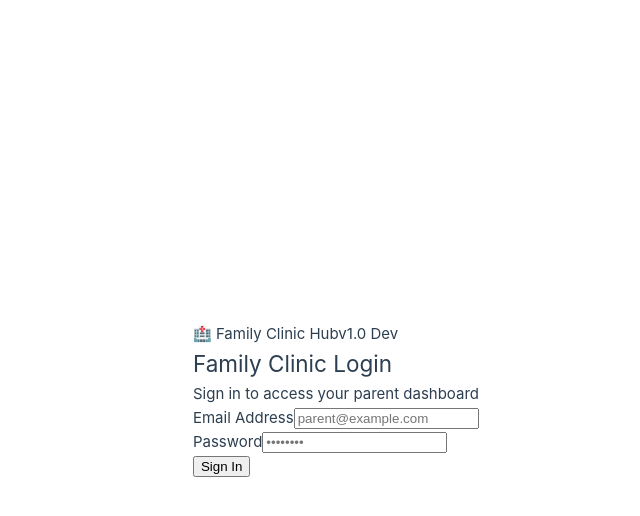
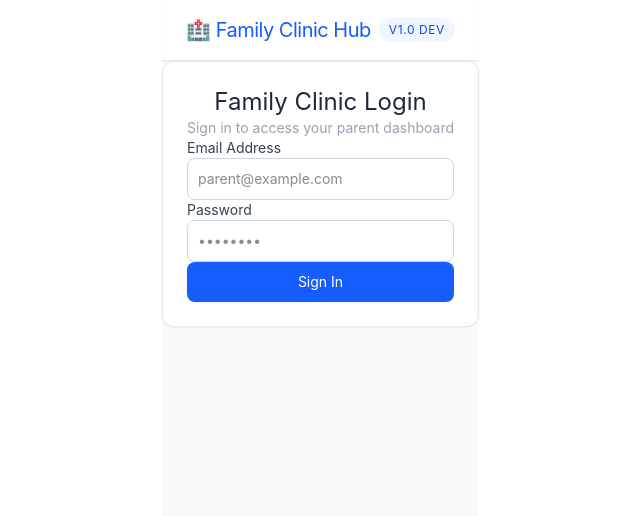
Before and after one commit to akushnirenko/clinic, a Vue app in the folder web/: page / in a window 1280 px wide. Shown: the top 516 px of the page, without its empty margins (161-801 px from the left). Built offline with nearby package versions, Linux system fonts and the light colour scheme.

Commit message:
Added tailwind CSS

```diff
--- a/web/src/assets/main.css
+++ b/web/src/assets/main.css
@@ -1,4 +1,5 @@
 @import './base.css';
+@import 'tailwindcss';
 
 #app {
   max-width: 1280px;
```
Also changed, not shown: 1 other file (tests, documents, lock files or other folders).
